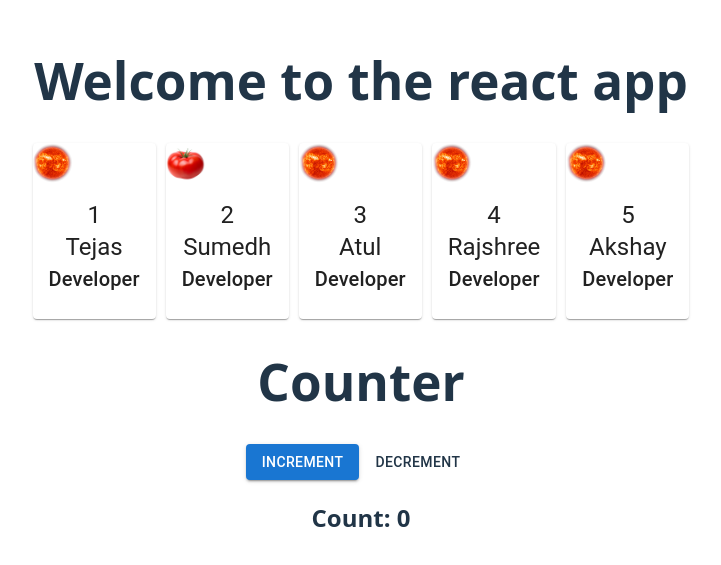
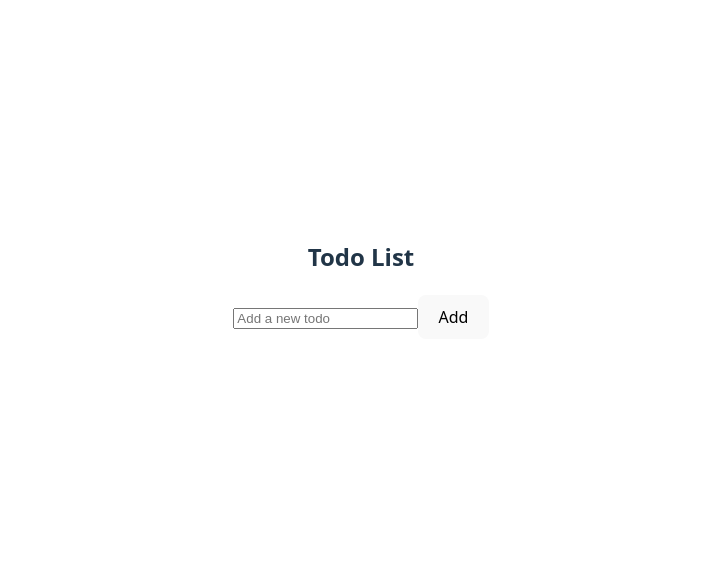
Before and after one commit to AspireQ-pro/react-teaching-demo, a React (Vite) app in the folder teaching-react/: page / in a window 1280 px wide. Shown: the part 113-678 px from the top of the page, without its empty margins (279-1000 px from the left). Built offline with nearby package versions, Linux system fonts and the light colour scheme.

Commit message:
day 3 code added

```diff
--- a/teaching-react/src/App.jsx
+++ b/teaching-react/src/App.jsx
@@ -5,10 +5,8 @@ import Teja from "./assets/Tejas_lava.png"
 import ProfileCard from './components/ProfileCard'
 // import AboutUs from './components/AboutUs'
 import Counter from './components/counter'
-function Welcome(){
-  return <h1>Welcome to the react app</h1>
-}
-
+import IdentityCard from './components/IdentityCard'
+import TodoList from './components/TodoList'
 function Button({label,color,onClick}){
   return  <button style={{backgroundColor:color}} onClick={onClick}>{label}</button>//in this it is html. so to add the javascript variable inside the html we will use { }
 }
@@ -18,9 +16,7 @@ const handleclick=()=>{
   alert("Button clicked");
 }
 
-function Welcome1(props){
-  return <h2>Hello, {props.name}! You are in the {props.role} role</h2>
-}
+
 
 //props --> properties
 //unidirectional data flow -- only passed from parent to child
@@ -36,21 +32,60 @@ const students = [
   { id: 5, name: "Akshay", role: "Developer" , image: Teja}
 ];
 
+//conditional rendering
+// function Welcome1({isRegistered}){
+//   if(isRegistered){
+//     return <h2>Hello , you are registered student.</h2>
+//   }
+//   return <h2>Welcome to the Aspireq</h2>
+// }
+
+//using ternary operator
+function Welcome1({isRegistered}){
+ return isRegistered ? <h2>Hello , you are registered student.</h2> : <h2>Welcome to the Aspireq</h2>;
+}
+
+// function Welcome(){
+//   return <h1>Welcome to the Aspireq</h1>
+// }
+
+var isRegistered = false;
+
+
+
+//Rendering the list
+
+const studentList=["Akshay","Tejas","Sumedh","Atul","Rajshree"];
+
 function App() {
+  const sList=[];
+       for (let i=0; i< studentList.length;i++){
+        sList.push(<li key={i}>{studentList[i]}</li>);
+       }
 //Jsx:=>(Javascript XML) writing a html inside the javascript
   return (
     <>
+       {/* <Welcome1 isRegistered={isRegistered}/> */}
+       <TodoList todos={studentList} />
+      {/* <ul>
+        {sList}
+      </ul>
+      <ul>
+        {studentList.map((student,index)=>(
+          <li key={index}>{student}</li>
+        ))}
+      </ul> */}
 
-       <Welcome/>
-       <div style={{display:"flex", justifyContent:"space-between",gap:"10px"}}>
+
+       {/* <div style={{display:"flex", justifyContent:"space-between",gap:"10px"}}>
          {students.map((student,index)=>(
             <ProfileCard key={index} id={student.id} name={student.name} role={student.role} image={student.image}/>
          ))}
-       </div>
+       </div> */}
        {/* <Welcome1 name="Sumedh" role="Developer"/>
        <Button label="Click Me" color="blue" onClick={handleclick}/> */}
-       <Counter/>
-
+       {/* <Counter/>  */}
+       {/* <IdentityCard/> */}
     </>
   )
 }
--- /dev/null
+++ b/teaching-react/src/components/ConditionalRedering.jsx
@@ -0,0 +1,3 @@
+
+//if else condition
+//if condition is true
--- /dev/null
+++ b/teaching-react/src/components/IdentityCard.jsx
@@ -0,0 +1,37 @@
+import { Card, Typography,Box,Avatar, CardContent, Grid, Button } from "@mui/material"
+import Wagh from "../assets/akshay_wagh.jpg";
+
+function IdentityCard(){
+    return(
+       <Card sx={{color:"white",maxWidth:"345px",margin:"auto",borderRadius:"20px",bgcolor:"lightblue",textAlign:"center",padding:"10px"}}>
+           <Box>
+               <Typography sx={{color:"black",bgcolor:"white",borderRadius:"20px",padding:"5px",margin:"10px"}}>Akshay Wagh</Typography>
+           </Box>
+           <Avatar alt="Akshay Wagh" src={Wagh} sx={{width:"100px", height:"100px",mx:"auto",mt:"10px",border:"2px solid white"}}/>
+           <CardContent>
+               <Typography variant="body2"sx={{color:"black"}}>Hi, my name is Akshay Wagh! mu post Haral (Risod)</Typography>
+           </CardContent>
+           <Grid container sx={{display:"flex", justifyContent:"space-around"}}>
+            <Grid item>
+                <Typography variant="body2" sx={{color:"black"}}>108 </Typography>
+                <Typography variant="body2" sx={{color:"black"}}>Posts</Typography>
+            </Grid>
+            <Grid item>
+                <Typography variant="body2" sx={{color:"black"}}>457 </Typography>
+                <Typography variant="body2" sx={{color:"black"}}>followers</Typography>
+            </Grid>
+            <Grid item>
+                <Typography variant="body2" sx={{color:"black"}}>229 </Typography>
+                <Typography variant="body2" sx={{color:"black"}}>following</Typography>
+            </Grid>
+           </Grid>
+
+           <Box>
+            <Button variant="contained" sx={{backgroundColor:"blue", margin:"10px"}}>Follow</Button>
+            <Button variant="contained" sx={{backgroundColor:"red", margin:"10px"}}>Message</Button>
+           </Box>
+       </Card>
+    )
+}
+
+export default IdentityCard
--- /dev/null
+++ b/teaching-react/src/components/TodoList.jsx
@@ -0,0 +1,23 @@
+import { useState } from 'react'
+function TodoList({ todos }) {
+    const [todo,setTodo]=useState([]) ;
+    const [newTodo,setNewTodo]=useState("");
+
+    const addTodo = () => {
+        setTodo([...todo,newTodo]);
+        setNewTodo("");
+    };
+
+  return (
+    <div>
+        <h2>Todo List</h2>
+        <input type="text" placeholder="Add a new todo" onChange={(e) => setNewTodo(e.target.value)} value={newTodo}/>
+        <button onClick={addTodo}>Add</button>
+        <ul>
+            {todo.map((item,index)=>(<li style={{backgroundColor:"white",color:"black"}} key={index}>{item}</li>))}
+        </ul>
+    </div>
+  );
+}
+
+export default TodoList;
```
Also changed, not shown: teaching-react/src/assets/akshay_wagh.jpg (added).
